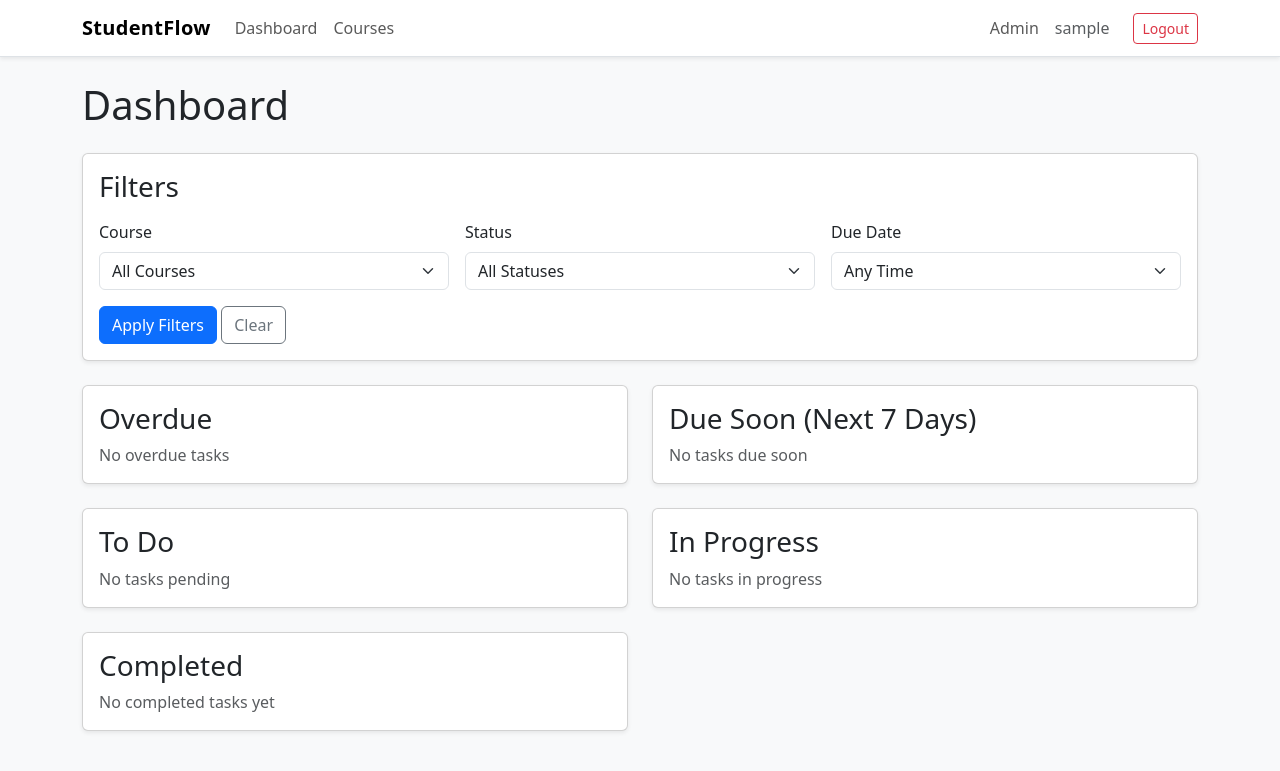
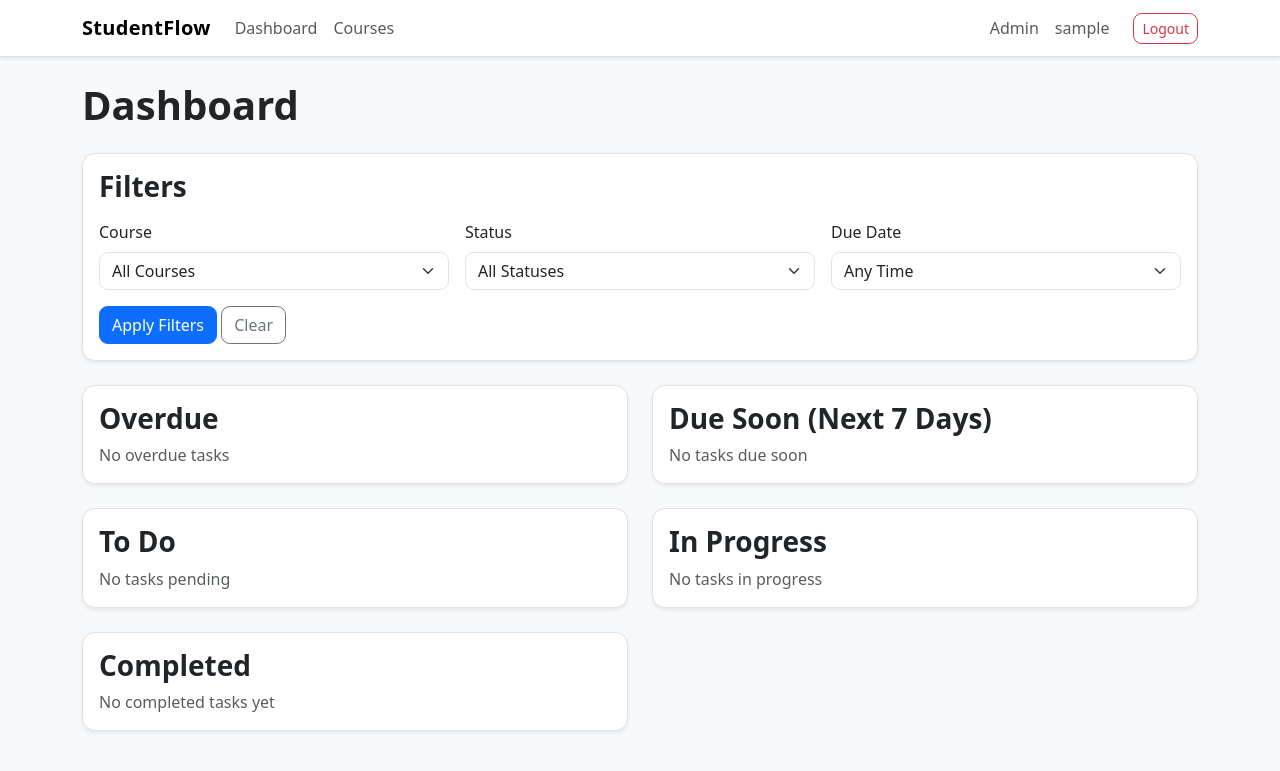
Before and after one commit to christerodegaard/StudentFlow-ELE3921, a Django app: page / in a window 1280 px wide. Shown: the top 771 px of the page. Run offline with Django 5.2, Linux system fonts and the light colour scheme; the visitor is signed in with stand-in values (Sample User, id 1); data that the repository does not hold is empty.

Commit message:
Add static CSS and improve page styling

```diff
--- /dev/null
+++ b/core/static/core/style.css
@@ -0,0 +1,74 @@
+body {
+  background-color: #f8f9fa;
+  color: #212529;
+}
+
+.navbar-brand {
+  letter-spacing: 0.3px;
+}
+
+main.container {
+  min-height: calc(100vh - 90px);
+}
+
+.card {
+  border-radius: 0.8rem;
+  border: 1px solid #dee2e6;
+}
+
+.card-title {
+  font-weight: 600;
+}
+
+.alert {
+  border-radius: 0.7rem;
+}
+
+.btn {
+  border-radius: 0.55rem;
+}
+
+.form-control,
+.form-select,
+textarea {
+  border-radius: 0.55rem;
+}
+
+.list-group-item {
+  padding-top: 1rem;
+  padding-bottom: 1rem;
+}
+
+h1, h2, h3 {
+  font-weight: 700;
+}
+
+a {
+  text-decoration: none;
+}
+
+a:hover {
+  text-decoration: underline;
+}
+
+.empty-state {
+  background: #ffffff;
+  border: 1px dashed #ced4da;
+  border-radius: 0.75rem;
+  padding: 1rem;
+  color: #6c757d;
+}
+
+.action-row {
+  display: flex;
+  gap: 0.5rem;
+  flex-wrap: wrap;
+}
+
+.form-card {
+  max-width: 700px;
+}
+
+.note-card + .note-card {
+  margin-top: 1rem;
+}
--- a/core/templates/base.html
+++ b/core/templates/base.html
@@ -1,3 +1,4 @@
+{% load static %}
 <!doctype html>
 <html lang="en">
   <head>
@@ -11,16 +12,8 @@
       rel="stylesheet"
     />
 
-    <!-- Small custom styling for a clean academic look -->
-    <style>
-      body {
-        background-color: #f8f9fa;
-      }
-
-      .navbar-brand {
-        letter-spacing: 0.3px;
-      }
-    </style>
+    <!-- Project static CSS -->
+    <link rel="stylesheet" href="{% static 'core/style.css' %}" />
   </head>
 
   <body>
@@ -79,7 +72,7 @@
 
       {% if messages %}
         {% for message in messages %}
-          <div class="alert alert-{{ message.tags|default:'info' }} alert-dismissible fade show" role="alert">
+          <div class="alert alert-{{ message.tags|default:'info' }} alert-dismissible fade show shadow-sm" role="alert">
             {{ message }}
             <button type="button" class="btn-close" data-bs-dismiss="alert" aria-label="Close"></button>
           </div>
```
